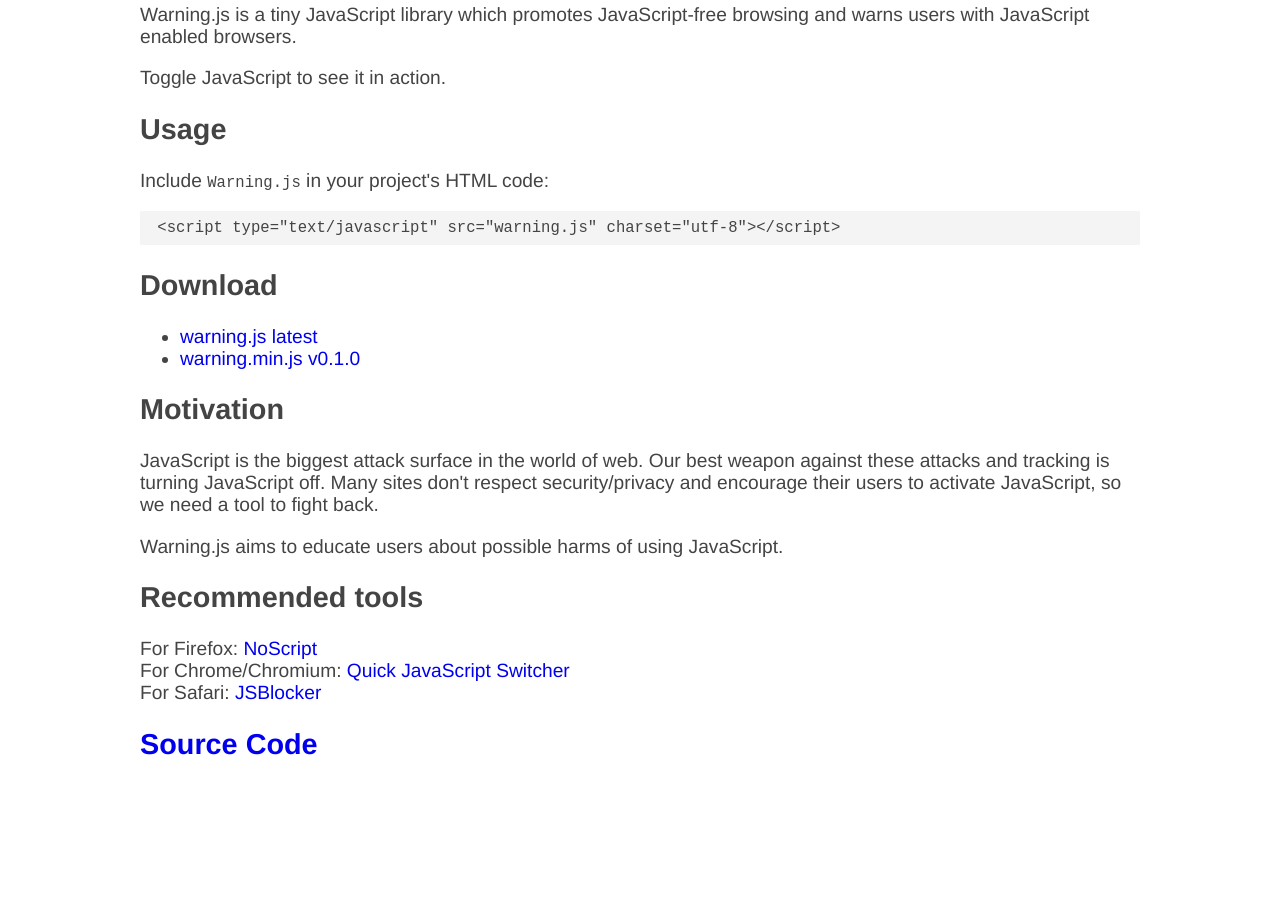
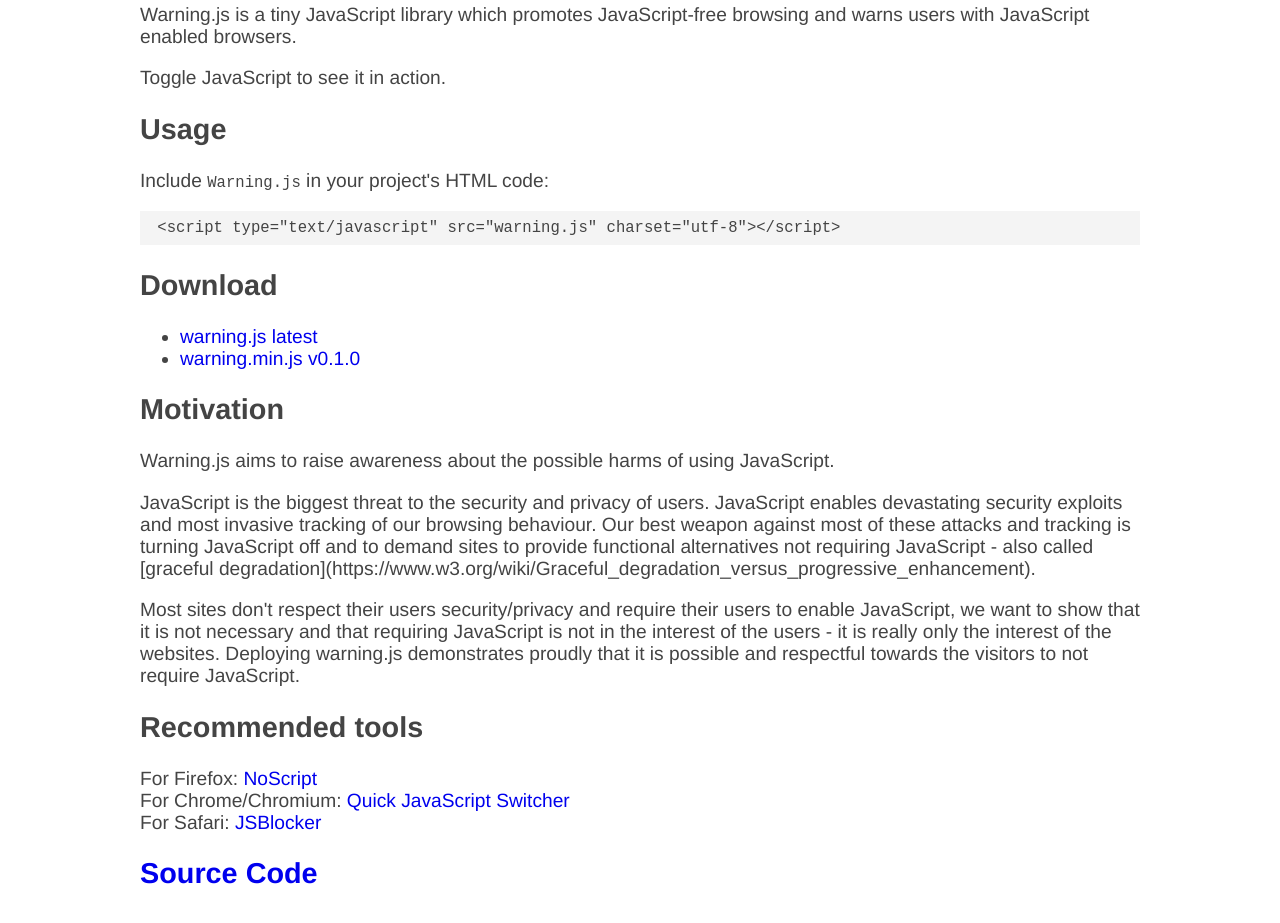
Before and after one commit to asciimoo/warning.js, a plain HTML site: page index.html in a window 1280 px wide. Shown: the part 179-1102 px from the top of the page. Before the commit the page ends 980 px from the top, so only its background shows below. Drawn offline with Linux system fonts and the light colour scheme.

Commit message:
[doc] rephrased motivation

```diff
--- a/index.html
+++ b/index.html
@@ -31,8 +31,10 @@ a { text-decoration: none; }
         </ul>
         <h2>Motivation</h2>
 
-        <p>JavaScript is the biggest attack surface in the world of web. Our best weapon against these attacks and tracking is turning JavaScript off. Many sites don't respect security/privacy and encourage their users to activate JavaScript, so we need a tool to fight back.</p>
-        <p>Warning.js aims to educate users about possible harms of using JavaScript.</p>
+        <p>Warning.js aims to raise awareness about the possible harms of using JavaScript.</p>
+
+        <p>JavaScript is the biggest threat to the security and privacy of users. JavaScript enables devastating security exploits and most invasive tracking of our browsing behaviour. Our best weapon against most of these attacks and tracking is turning JavaScript off and to demand sites to provide functional alternatives not requiring JavaScript -  also called [graceful degradation](https://www.w3.org/wiki/Graceful_degradation_versus_progressive_enhancement).</p>
+        <p>Most sites don't respect their users security/privacy and require their users to enable JavaScript, we want to show that it is not necessary and that requiring JavaScript is not in the interest of the users - it is really only the interest of the websites. Deploying warning.js demonstrates proudly that it is possible and respectful towards the visitors to not require JavaScript.</p>
 
         <h2>Recommended tools</h2>
 
```
Also changed, not shown: 1 other file.
